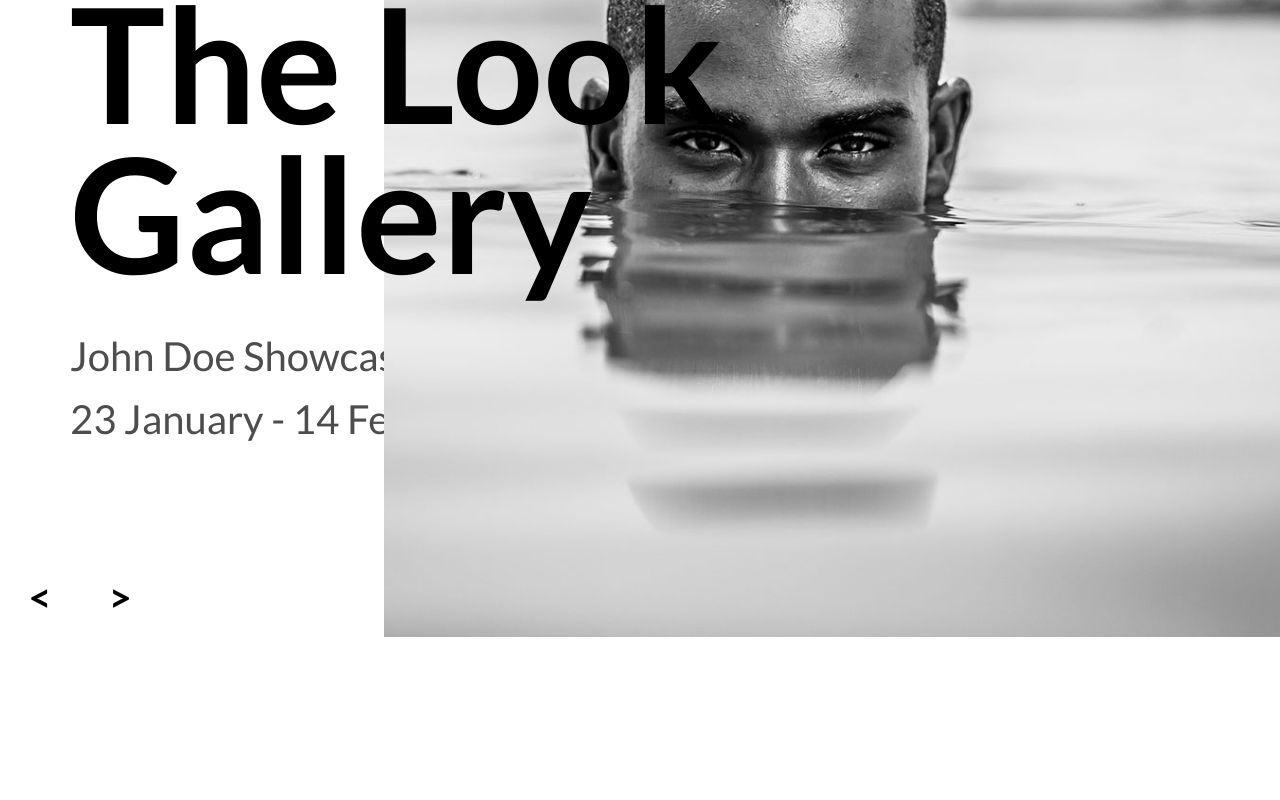
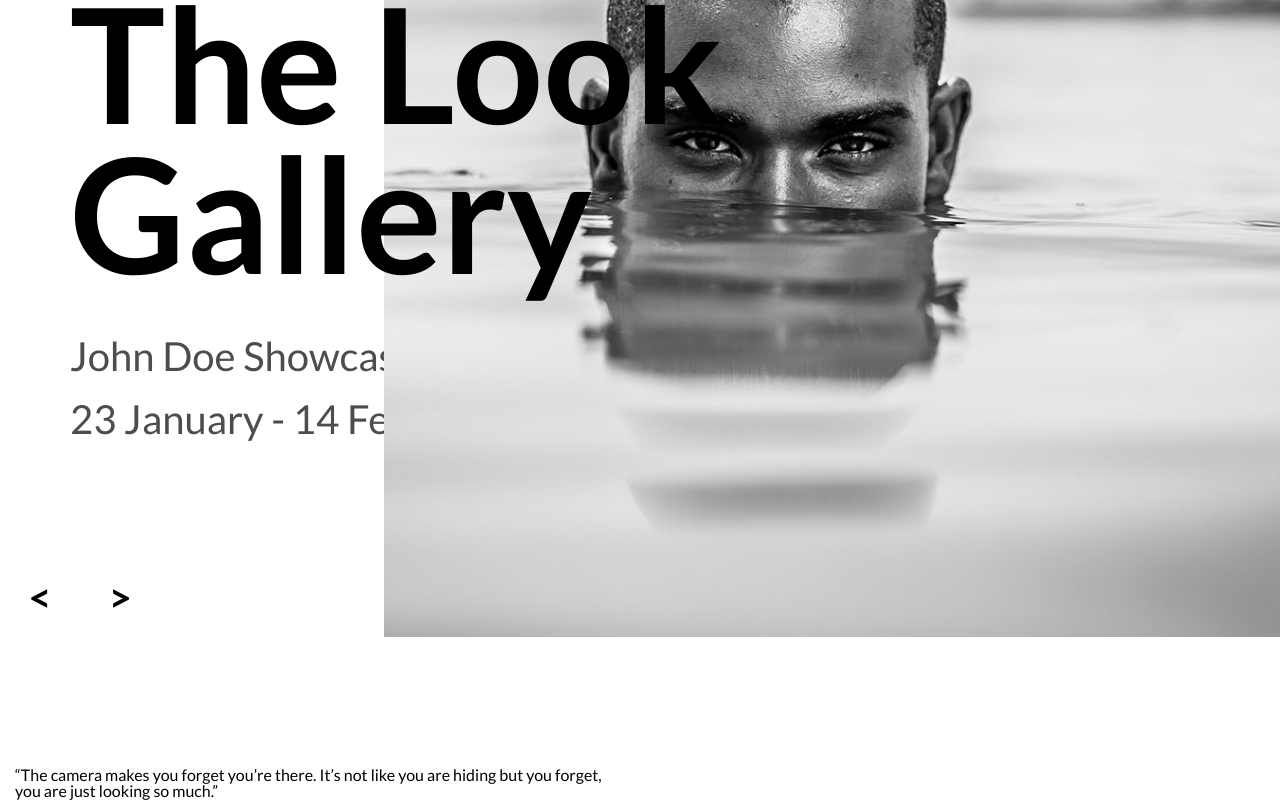
Before and after one commit to VeronaNebesna/TheLook.github.io, a React (Create React App) app: page / in a window 1280 px wide. Shown: the part 363-1163 px from the top of the page. Before the commit the page ends 1009 px from the top, so only its background shows below. Built offline with nearby package versions, Linux system fonts and the light colour scheme.

Commit message:
add main

```diff
--- a/src/App.js
+++ b/src/App.js
@@ -1,5 +1,6 @@
 import React from 'react';
 import Header from "./app/Header/Header"
+import Main from "./app/Main/Main"
 import "./scc_style/reset.css"
 import "./scc_style/grid.css"
 
@@ -8,6 +9,7 @@ function App() {
   return (
     <div>
     <Header/>
+    <Main/>
     </div>
   );
 }
--- a/src/app/Header/Header.js
+++ b/src/app/Header/Header.js
@@ -16,7 +16,6 @@ const Header = () =>{
                     <div className="col-xs-5 col-sm-8 col-md-7 col-lg-6">
                         <Menu/>
                     </div>
-
                   </div>
               </div>
           </header>
--- /dev/null
+++ b/src/app/Main/Main.css
@@ -0,0 +1,20 @@
+.section{
+    margin-top: 100px;
+}
+.description{
+
+}
+.description_title{
+
+}
+@media(min-width:768px){
+
+}
+@media(min-width:992px){
+
+}
+@media(min-width:1200px){
+    .section{
+        margin-top:130px
+    }
+}
--- /dev/null
+++ b/src/app/Main/Main.js
@@ -0,0 +1,27 @@
+import React, { Fragment } from "react"
+import "./Main.css"
+
+const Main = () =>{
+    return(
+        <Fragment>
+            <section className="section">
+                <div className="container">
+                    <div className ="row section_row">
+                        <div className="col-xs-12 col-sm-6 col-md-6 col-lg-6">
+                            <div className="description">
+                                <div className="description_title">
+                                    <p>“The camera makes you forget you’re there. It’s not like you are hiding but you forget, you are just looking so much.”</p>
+                                </div>
+                            </div>
+                        </div>
+                        <div className="col-xs-12 col-sm-6 col-md-6 col-lg-6">
+
+                        </div>
+                    </div>
+                </div>
+            </section>
+        </Fragment>
+    )
+}
+
+export default Main
--- a/src/scc_style/grid.css
+++ b/src/scc_style/grid.css
@@ -17,6 +17,10 @@ body{
    margin-right: -15px;
    margin-left: -15px;
    display: flex;
+}
+.section_row{
+    display: flex;
+    flex-direction: column;
 }
 [class*="col-"]{
     padding-left: 15px;
@@ -59,6 +63,9 @@ body{
     }
     .col-sm-12{
         width: 100%;
+    }
+    .section_row{
+        flex-direction: row;
     }
 }
 
```
